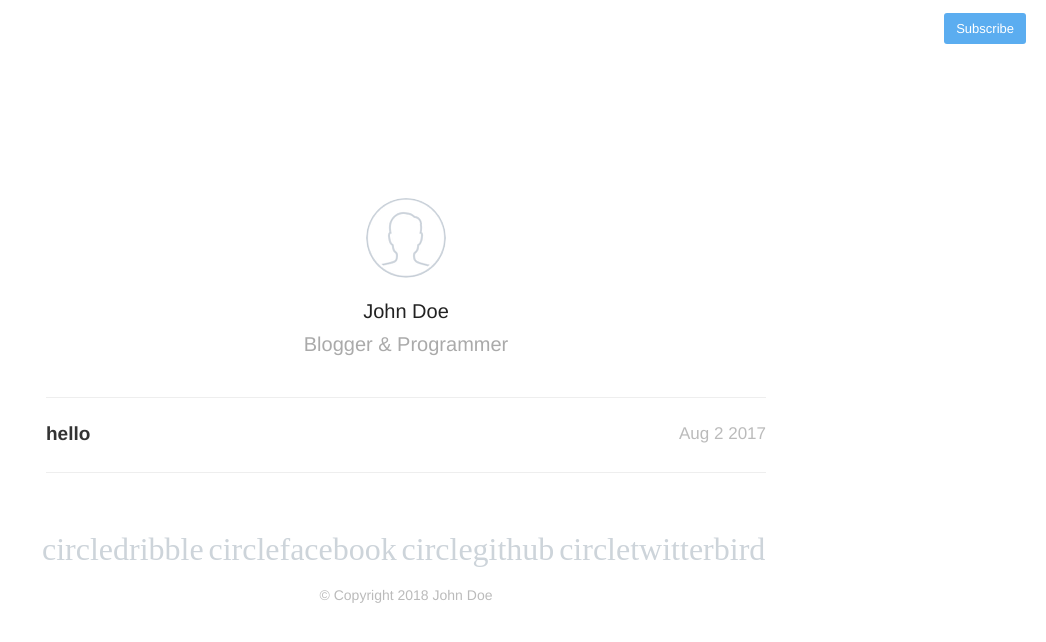
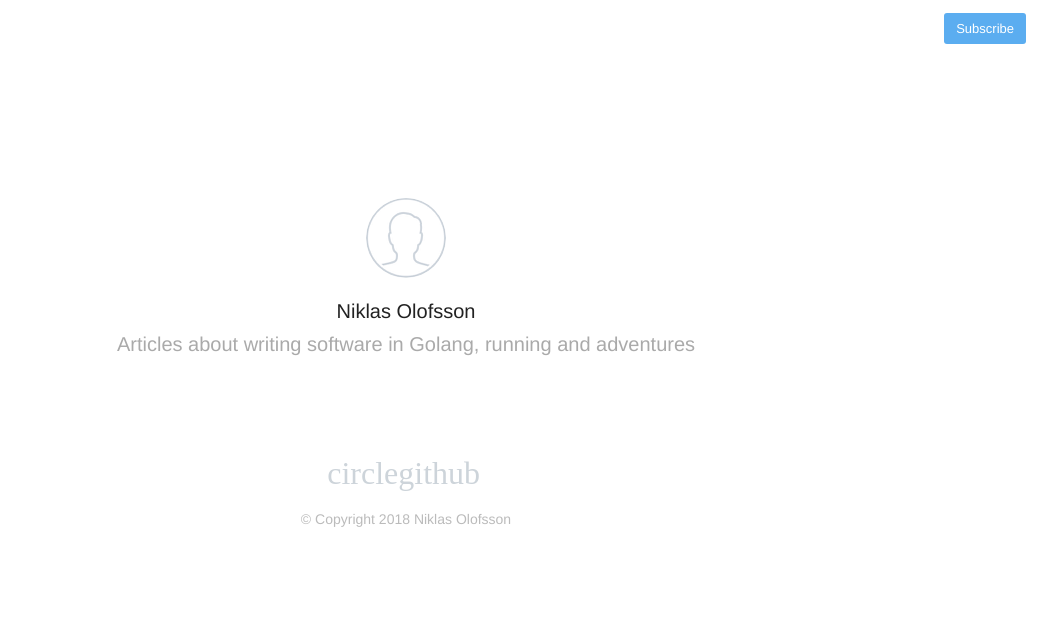
Before and after one commit to olif/olif.github.io, a plain HTML site: page index.html in a window 1280 px wide. Shown: the whole page, without its empty margins (234-1280 px from the left). Drawn offline with nearby package versions, Linux system fonts and the light colour scheme; a web font is replaced by a local one.

Commit message:
More work on go-struct-embedding

```diff
--- a/index.html
+++ b/index.html
@@ -4,8 +4,8 @@
     <meta charset="utf-8">
 <meta http-equiv="X-UA-Compatible" content="IE=edge,chrome=1">
 <meta name="viewport" content="width=device-width, initial-scale=1">
-<meta name="author" content="John Doe">
-<meta name="description" content="Describe your website">
+<meta name="author" content="Niklas Olofsson">
+<meta name="description" content="Niklas Olofsson&#39;s blog">
 <meta name="generator" content="Hugo 0.37" />
 <title>Hugo Cactus Theme &middot; Hugo Cactus Theme</title>
 <link rel="shortcut icon" href="https://olif.github.io/images/favicon.ico">
@@ -22,13 +22,13 @@
 
 
 <meta property="og:title" content="Hugo Cactus Theme" />
-<meta property="og:description" content="Describe your website" />
+<meta property="og:description" content="Niklas Olofsson&#39;s blog" />
 <meta property="og:type" content="website" />
 <meta property="og:url" content="https://olif.github.io/" />
 
 
 
-<meta property="og:updated_time" content="2017-08-02T00:00:00&#43;00:00"/>
+
 
 
 
@@ -42,13 +42,12 @@
 
 
 <meta itemprop="name" content="Hugo Cactus Theme">
-<meta itemprop="description" content="Describe your website">
+<meta itemprop="description" content="Niklas Olofsson&#39;s blog">
 
 
 <meta name="twitter:card" content="summary"/>
 <meta name="twitter:title" content="Hugo Cactus Theme"/>
-<meta name="twitter:description" content="Describe your website"/>
-<meta name="twitter:site" content="@https://www.twitter.com/"/>
+<meta name="twitter:description" content="Niklas Olofsson&#39;s blog"/>
 
 
     </head>
@@ -71,8 +70,8 @@
             <a href="https://olif.github.io/about">
                 <img id="avatar" class="2x" src="https://olif.github.io/images/avatar.png"/>
             </a>
-            <h1>John Doe</h1>
-            <h2>Blogger &amp; Programmer</h2>
+            <h1>Niklas Olofsson</h1>
+            <h2>Articles about writing software in Golang, running and adventures</h2>
         </header>
     </section>
 </div>
@@ -80,11 +79,6 @@
 
 
 	<ul id="post-list">
-
-        <li>
-            <a href='/post/test-post/'><aside class="dates">Aug 2 2017</aside></a>
-            <a href='/post/test-post/'>hello<h2></h2></a>
-        </li>
 
 </ul>
 
@@ -101,20 +95,8 @@
 
 
 
-    <a class="symbol" href="https://www.dribbble.com/">
-        circledribble
-    </a>
-
-    <a class="symbol" href="https://www.facebook.com/">
-        circlefacebook
-    </a>
-
-    <a class="symbol" href="https://www.github.com/">
+    <a class="symbol" href="https://www.github.com/olif">
         circlegithub
-    </a>
-
-    <a class="symbol" href="https://www.twitter.com/">
-        circletwitterbird
     </a>
 
 
@@ -124,7 +106,7 @@
 
     <p class="small">
 
-        © Copyright 2018 John Doe
+        © Copyright 2018 Niklas Olofsson
 
     </p>
 </footer>
```
Also changed, not shown: 404.html (+7 -24 lines), categories/index.html (+9 -22 lines), index.xml (+0 -10 lines), sitemap.xml (+0 -12 lines), tags/index.html (+9 -22 lines), avatar.png (added), avatar@2x.png (added), images/avatar@2x.png.
